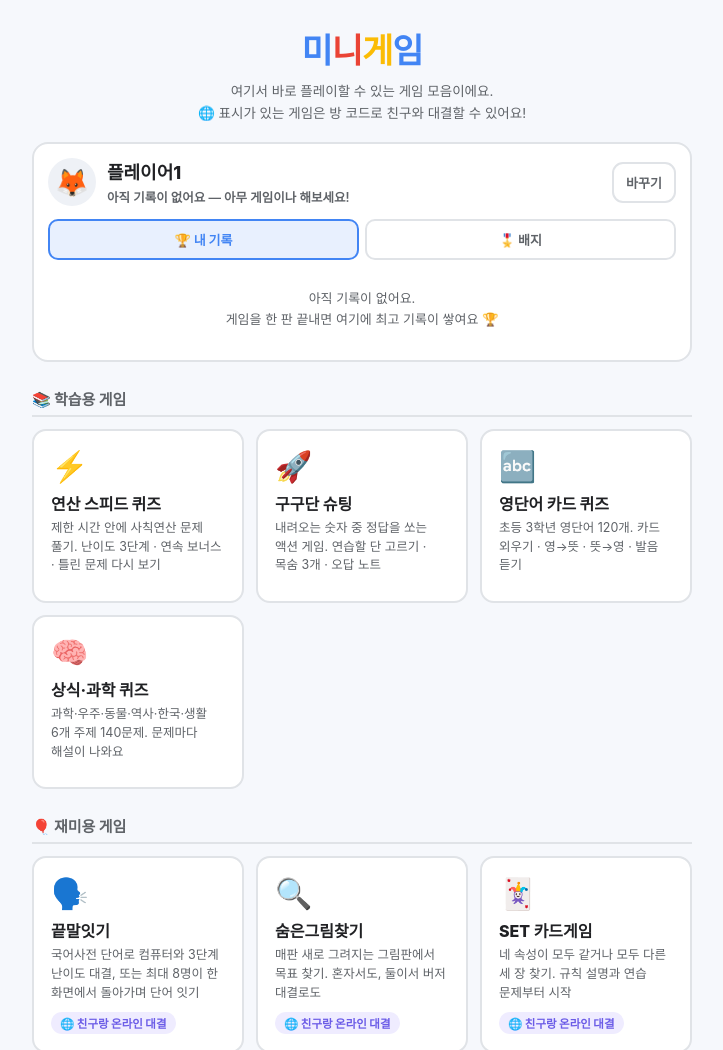
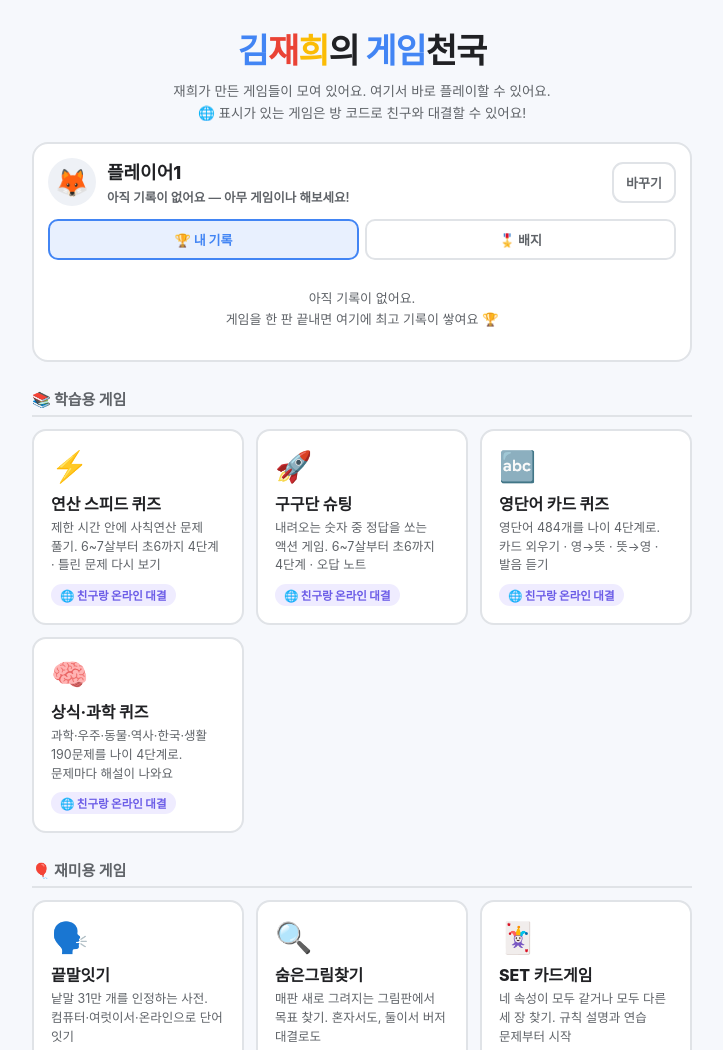
Before and after one commit to oxomaz/ai_game, a website: page index.html in a window 1280 px wide. Shown: the top 1050 px of the page, without its empty margins (278-1001 px from the left). Drawn offline with Linux system fonts and the light colour scheme; no server answers.

Commit message:
Update index.html

```diff
--- a/index.html
+++ b/index.html
@@ -3,7 +3,7 @@
 <head>
 <meta charset="UTF-8">
 <meta name="viewport" content="width=device-width, initial-scale=1, viewport-fit=cover">
-<title>미니 게임 모음</title>
+<title>김재희의 게임천국</title>
 <script src="common/profile.js"></script>
 <style>
   :root{
@@ -96,8 +96,8 @@
 </head>
 <body>
 <div class="wrap">
-  <div class="logo"><span>미</span><span>니</span><span>게</span><span>임</span></div>
-  <p class="sub">여기서 바로 플레이할 수 있는 게임 모음이에요.<br><b>🌐</b> 표시가 있는 게임은 방 코드로 친구와 대결할 수 있어요!</p>
+  <div class="logo"><span>김</span><span>재</span><span>희</span>의 <span>게임</span><span>천국</span></div>
+  <p class="sub">재희가 만든 게임들이 모여 있어요. 여기서 바로 플레이할 수 있어요.<br><b>🌐</b> 표시가 있는 게임은 방 코드로 친구와 대결할 수 있어요!</p>
 
   <!-- ===== 내 프로필 · 기록 · 배지 ===== -->
   <div class="me">
@@ -127,14 +127,14 @@
   // 새 게임을 추가하면 여기에 한 줄씩 등록하세요. (category: "fun" 재미용 / "study" 학습용)
   // id 는 common/profile.js 의 GAMES 키와 같아야 기록이 연결됩니다.
   const GAMES = [
-    { id:"math-speed",          path: "games/study/math-speed/",          emoji: "⚡", title: "연산 스피드 퀴즈", desc: "제한 시간 안에 사칙연산 문제 풀기. 난이도 3단계 · 연속 보너스 · 틀린 문제 다시 보기", category: "study" },
-    { id:"times-table-shooter", path: "games/study/times-table-shooter/", emoji: "🚀", title: "구구단 슈팅",     desc: "내려오는 숫자 중 정답을 쏘는 액션 게임. 연습할 단 고르기 · 목숨 3개 · 오답 노트", category: "study" },
-    { id:"word-cards",          path: "games/study/word-cards/",          emoji: "🔤", title: "영단어 카드 퀴즈", desc: "초등 3학년 영단어 120개. 카드 외우기 · 영→뜻 · 뜻→영 · 발음 듣기", category: "study" },
-    { id:"quiz-science",        path: "games/study/quiz-science/",        emoji: "🧠", title: "상식·과학 퀴즈",   desc: "과학·우주·동물·역사·한국·생활 6개 주제 140문제. 문제마다 해설이 나와요", category: "study" },
-    { id:"kkeutmalitgi",  path: "games/fun/word-chain/",     emoji: "🗣️", title: "끝말잇기",     desc: "국어사전 단어로 컴퓨터와 3단계 난이도 대결, 또는 최대 8명이 한 화면에서 돌아가며 단어 잇기", category: "fun", vs: true },
+    { id:"math-speed",          path: "games/study/math-speed/",          emoji: "⚡", title: "연산 스피드 퀴즈", desc: "제한 시간 안에 사칙연산 문제 풀기. 6~7살부터 초6까지 4단계 · 틀린 문제 다시 보기", category: "study", vs: true },
+    { id:"times-table-shooter", path: "games/study/times-table-shooter/", emoji: "🚀", title: "구구단 슈팅",     desc: "내려오는 숫자 중 정답을 쏘는 액션 게임. 6~7살부터 초6까지 4단계 · 오답 노트", category: "study", vs: true },
+    { id:"word-cards",          path: "games/study/word-cards/",          emoji: "🔤", title: "영단어 카드 퀴즈", desc: "영단어 484개를 나이 4단계로. 카드 외우기 · 영→뜻 · 뜻→영 · 발음 듣기", category: "study", vs: true },
+    { id:"quiz-science",        path: "games/study/quiz-science/",        emoji: "🧠", title: "상식·과학 퀴즈",   desc: "과학·우주·동물·역사·한국·생활 190문제를 나이 4단계로. 문제마다 해설이 나와요", category: "study", vs: true },
+    { id:"kkeutmalitgi",  path: "games/fun/word-chain/",     emoji: "🗣️", title: "끝말잇기",     desc: "낱말 31만 개를 인정하는 사전. 컴퓨터·여럿이서·온라인으로 단어 잇기", category: "fun", vs: true },
     { id:"hidden-object", path: "games/fun/hidden-object/", emoji: "🔍", title: "숨은그림찾기", desc: "매판 새로 그려지는 그림판에서 목표 찾기. 혼자서도, 둘이서 버저 대결로도", category: "fun", vs: true },
     { id:"set",           path: "games/fun/set/",           emoji: "🃏", title: "SET 카드게임", desc: "네 속성이 모두 같거나 모두 다른 세 장 찾기. 규칙 설명과 연습 문제부터 시작", category: "fun", vs: true },
-    { id:"jump-map",      path: "games/fun/jump-map/",      emoji: "🏃", title: "점프맵 100",   desc: "1~100단계 파쿠르 점프맵. 캐릭터 12종 · 별 수집 · 폰 세로로도 플레이", category: "fun", vs: true },
+    { id:"jump-map",      path: "games/fun/jump-map/",      emoji: "🏃", title: "점프맵 200",   desc: "1~200단계 파쿠르 점프맵. 닉네임 만들기 · 캐릭터 12종 · 101단계부터 새 장치", category: "fun", vs: true },
     { id:"subway-io",     path: "games/fun/subway-io/",     emoji: "🚇", title: "지하철 슬리더", desc: "노선 18종·등급 7종 중 내 열차를 골라 승객을 태우고 편성을 늘리는 슬리더리오식 대전", category: "fun", vs: true },
     { id:"onitama",       path: "games/fun/onitama/",       emoji: "🥷", title: "오니타마",     desc: "5×5 판의 미니 체스. 카드가 움직임을 정하고, 쓴 카드는 상대에게 넘어간다. 컴퓨터 3단계", category: "fun", vs: true }
   ];
```
